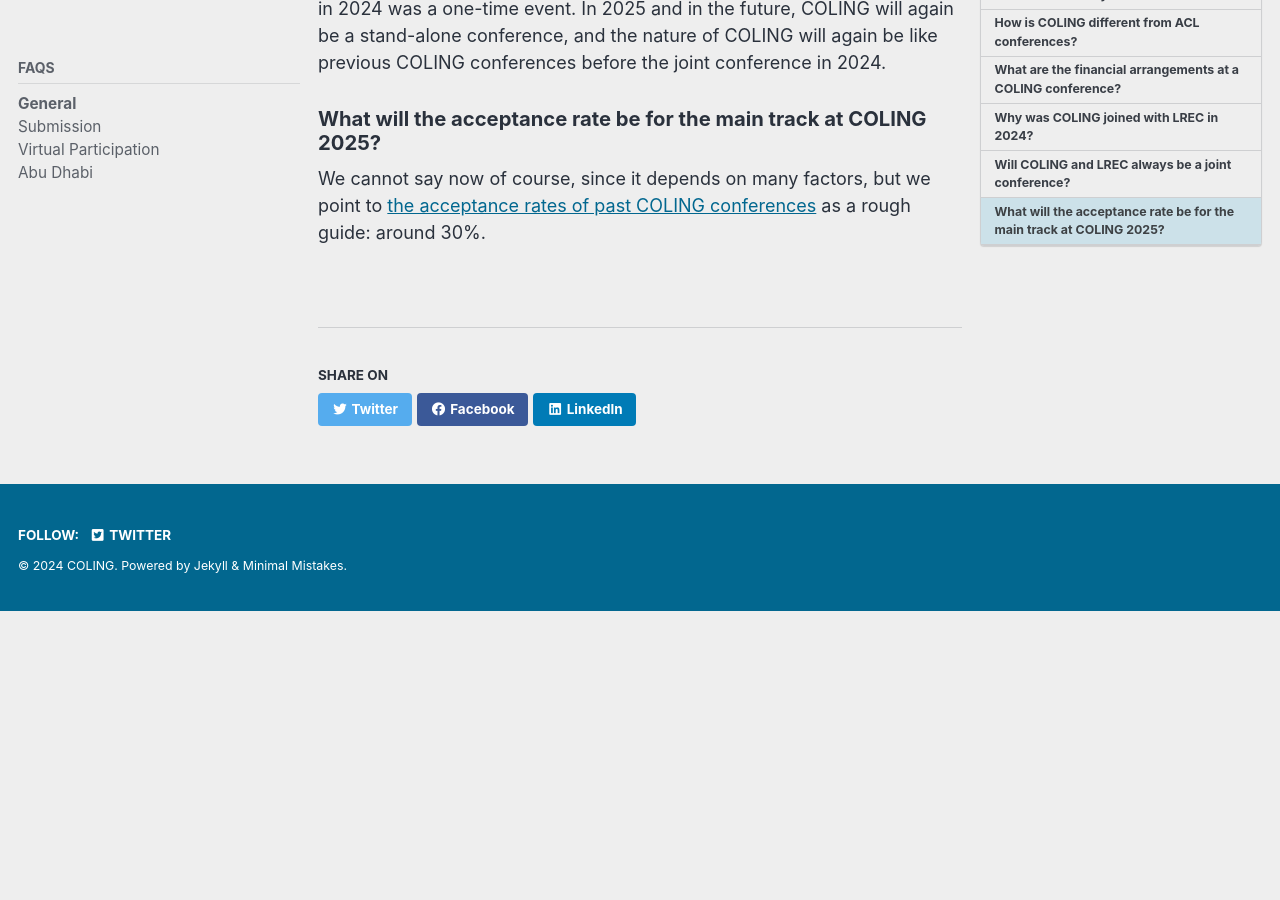
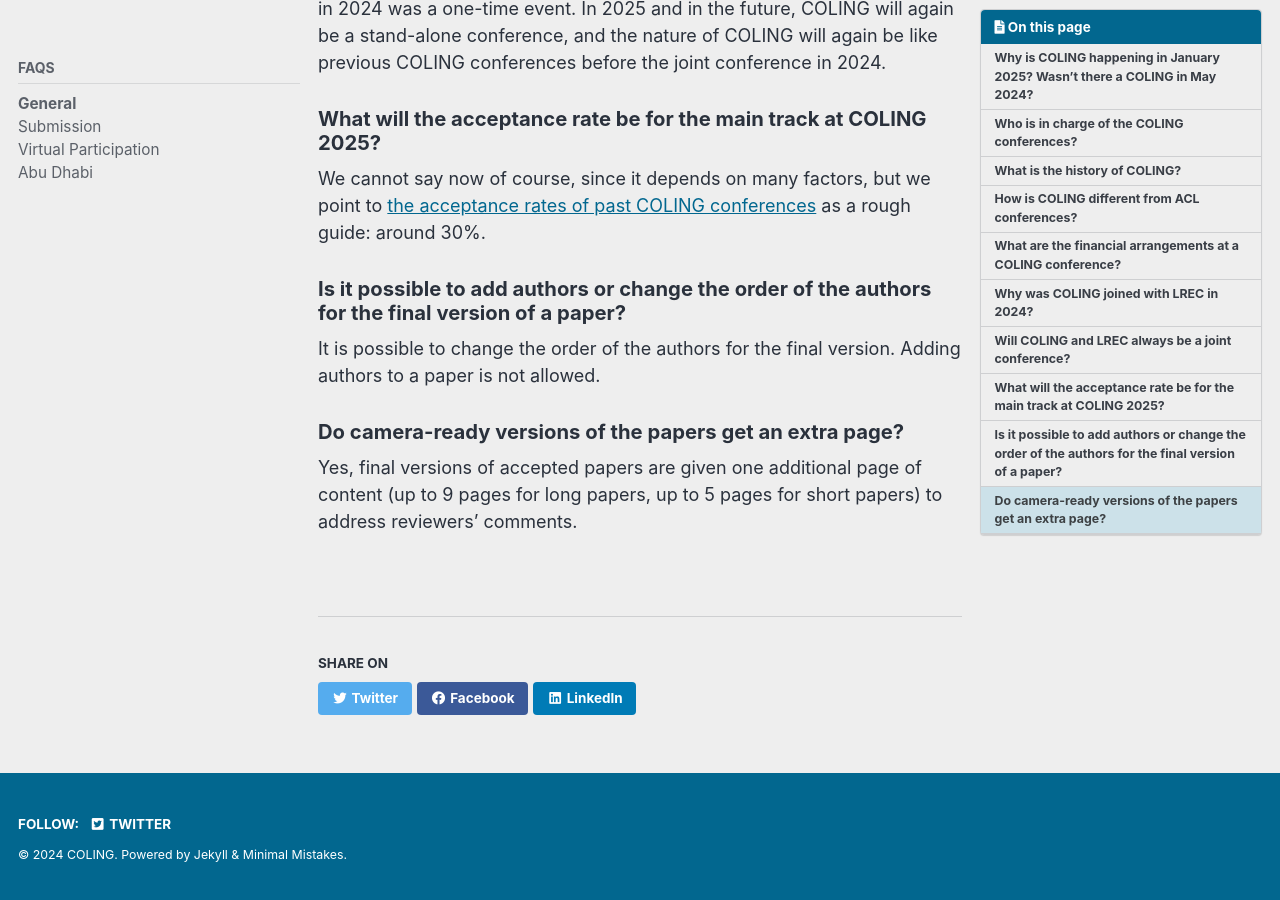
Before and after one commit to hasaniqbal777/coling-2025, a Jekyll site: the page built from _pages/faqs/general.md, in a window 1280 px wide and 900 px high, scrolled down 1434 px. Built offline with Jekyll 4.4.1, drawn with Linux system fonts in a browser that asks for light colours; cached includes are drawn as plain includes; comment, search, counter and statistics services are not loaded; before the commit the page ends 2045 px from its top, so only the background shows below that.

Commit message:
General FAQs

```diff
--- a/_pages/faqs/general.md
+++ b/_pages/faqs/general.md
@@ -42,3 +42,11 @@ No, on the contrary, they will never be together again. The joint conference in
 ### What will the acceptance rate be for the main track at COLING 2025?
 
 We cannot say now of course, since it depends on many factors, but we point to [the acceptance rates of past COLING conferences](https://aclweb.org/aclwiki/Conference_acceptance_rates) as a rough guide: around 30%.
+
+### Is it possible to add authors or change the order of the authors for the final version of a paper?
+
+It is possible to change the order of the authors for the final version. Adding authors to a paper is not allowed.
+
+### Do camera-ready versions of the papers get an extra page?
+
+Yes, final versions of accepted papers are given one additional page of content (up to 9 pages for long papers, up to 5 pages for short papers) to address reviewers’ comments.
```
